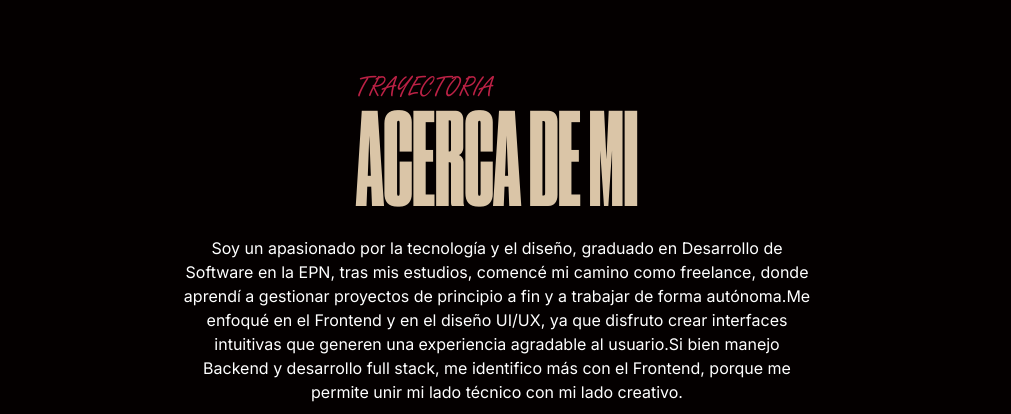
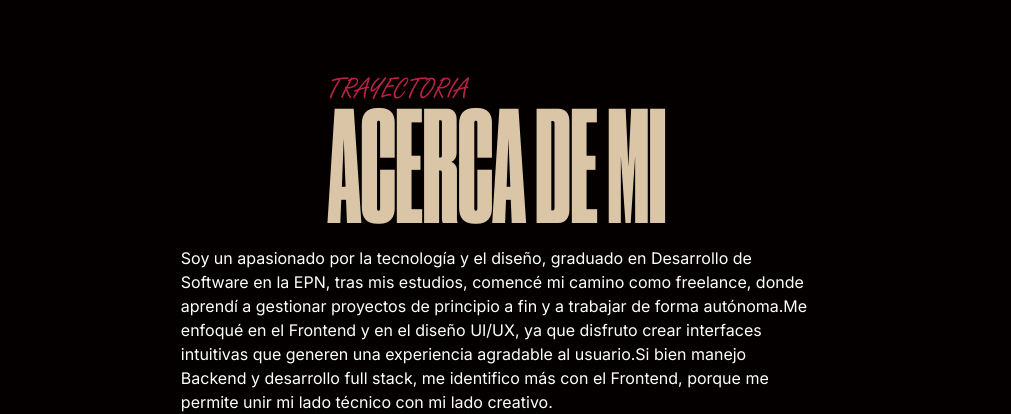
Before and after one commit to JoseLuisColcha/portfoliov2, a React (Vite) app: page / in a window 1280 px wide. Shown: the part 930-1344 px from the top of the page, without its empty margins (143-1154 px from the left). Built offline with nearby package versions, Linux system fonts and the light colour scheme.

Commit message:
add aboutme section

```diff
--- a/src/App.jsx
+++ b/src/App.jsx
@@ -1,11 +1,12 @@
 import { AboutMe } from './components/Aboutme'
 import { HeroSection } from './components/HeroSection'
-import { NavBar } from './components/NavBar'
+import { Navbar } from './components/Navbar'
+
 
 function App() {
   return (
     <div className="min-h-screen px-[2vw] sm:px-[10vw] md:px-[11vw] lg:px-[12.8vw] flex-center flex-col space-y-50">
-      <NavBar />
+      <Navbar />
       <HeroSection />
       <AboutMe />
     </div>
--- a/src/components/AboutMe.jsx
+++ b/src/components/AboutMe.jsx
@@ -1,15 +1,11 @@
+import { TitleSection } from './TitleSection'
+
 export const AboutMe = () => {
   return (
     <div id="sobre-mi" className=" flex-center flex-col space-y-5 z-30">
-      <div className="flex flex-col">
-        <span className="font-free-script text-3xl text-brand-red">
-          TRAYECTORIA
-        </span>
-        <span className="font-druk text-9xl/[110px] text-brand">
-          ACERCA DE MI
-        </span>
-      </div>
-      <p className="font-inter px-40 text-center">
+      <TitleSection title="ACERCA DE MI" subtitle="TRAYECTORIA" />
+
+      <p className="font-inter px-10 sm:px-10 md:px-20 lg:px-40 text-start text-sm sm:text-base">
         Soy un apasionado por la tecnología y el diseño, graduado en Desarrollo
         de Software en la EPN, tras mis estudios, comencé mi camino como
         freelance, donde aprendí a gestionar proyectos de principio a fin y a
--- a/src/components/HeroSection.jsx
+++ b/src/components/HeroSection.jsx
@@ -11,7 +11,7 @@ export const HeroSection = () => {
 
       <div className="absolute inset-x-[10vw] sm:inset-x-[10vw] md:inset-x-[11vw] lg:inset-x-[12.8vw] bottom-0 space-y-6 z-20">
         <section className="max-w-full sm:max-w-[40%] md:max-w-[40%] lg:max-w-[40%] space-y-3 mx-auto sm:mx-0">
-          <p className="font-inter text-sm sm:text-base text-center sm:text-left">
+          <p className="font-inter text-sm sm:text-base text-left">
             Hola, soy José Luis Colcha. Me especializo en desarrollar
             aplicaciones web modernas, con un enfoque en ofrecer una excelente
             experiencia de usuario y diseños visuales atractivos.
--- a/src/components/NavBar.jsx
+++ b/src/components/NavBar.jsx
@@ -1,6 +1,6 @@
 import { MobileMenu } from './MobileMenu'
 
-export const NavBar = () => {
+export const Navbar = () => {
   const menuProps = [
     {
       url: '#inicio',
--- /dev/null
+++ b/src/components/TitleSection.jsx
@@ -0,0 +1,12 @@
+export const TitleSection = ({ title, subtitle }) => {
+  return (
+    <div className="flex flex-col">
+      <span className="font-free-script text-2xl sm:text-[4vw] md:text-[3vw] lg:text-[2.4vw] text-brand-red">
+        {subtitle}
+      </span>
+      <span className="font-druk text-[15vw]/[10vw] sm:text-[15vw]/[10vw] md:text-[12vw]/[9vw] text-brand">
+        {title}
+      </span>
+    </div>
+  )
+}
--- a/src/index.css
+++ b/src/index.css
@@ -22,6 +22,10 @@
 
 }
 
+::selection {
+    @apply bg-brand-red text-black;
+}
+
 
 html,
 body {
@@ -32,7 +36,7 @@ body {
     overflow-x: hidden;
 }
 
-@utility cta-btn- {
+@utility cta-btn {
     @apply bg-amber-100
 }
 
@@ -43,9 +47,3 @@ body {
 @utility col-center {
     @apply flex flex-col justify-center items-center
 }
-
-/* @layer utilities {
-    .clip-path-hexagon {
-        clip-path: path("M1601.5 1H1.5V115L109 204H1709.5V92L1601.5 1Z");
-    }
-} */
```
